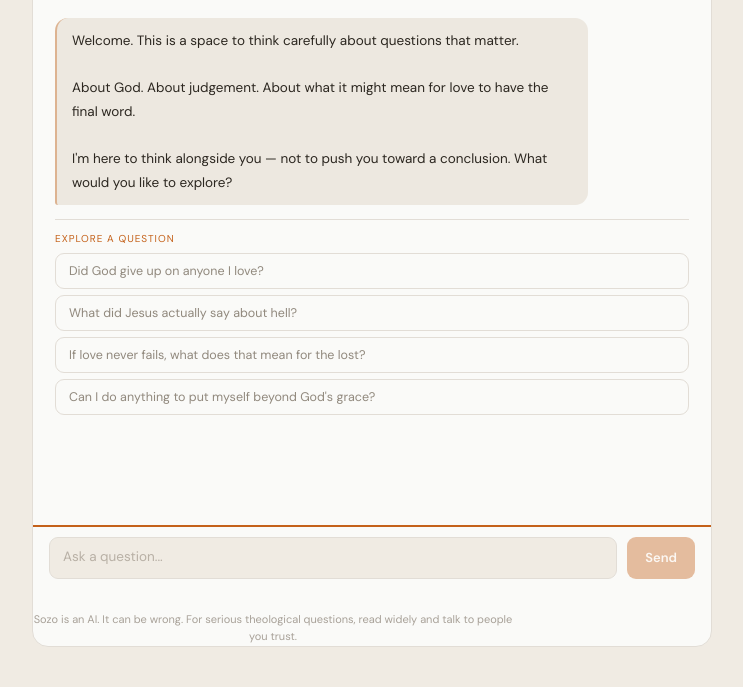
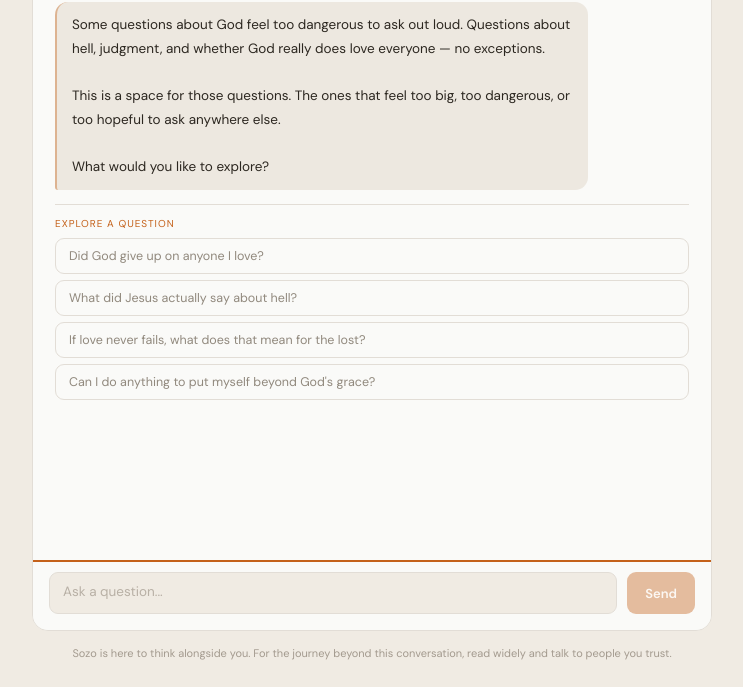
Before and after one commit to switchlearningltd-source/sozogpt, a website: page index.html in a window 1280 px wide. Shown: the part 113-800 px from the top of the page, without its empty margins (268-1011 px from the left). Drawn offline with Linux system fonts and the light colour scheme.

Commit message:
Update index.html

```diff
--- a/index.html
+++ b/index.html
@@ -263,11 +263,11 @@
       <button class="send-btn" id="send-btn" disabled>Send</button>
     </div>
 
-  <p style="margin-top: 16px; font-size: 11px; color: rgba(100,88,72,0.55); text-align: center; font-family: 'DM Sans', sans-serif; line-height: 1.6; max-width: 480px;">
-    Sozo is an AI. It can be wrong. For serious theological questions, read widely and talk to people you trust.
+</div>
+
+  <p style="margin-top: 14px; font-size: 11px; color: rgba(100,88,72,0.55); text-align: center; font-family: 'DM Sans', sans-serif; line-height: 1.6; width: 100%; max-width: 680px;">
+    Sozo is here to think alongside you. For the journey beyond this conversation, read widely and talk to people you trust.
   </p>
-
-</div>
 
   <script>
     const STARTERS = [
@@ -277,7 +277,7 @@
       "Can I do anything to put myself beyond God's grace?"
     ];
 
-    const WELCOME = "Welcome. This is a space to think carefully about questions that matter.\n\nAbout God. About judgement. About what it might mean for love to have the final word.\n\nI'm here to think alongside you — not to push you toward a conclusion. What would you like to explore?";
+    const WELCOME = "Some questions about God feel too dangerous to ask out loud. Questions about hell, judgment, and whether God really does love everyone — no exceptions.\n\nThis is a space for those questions. The ones that feel too big, too dangerous, or too hopeful to ask anywhere else.\n\nWhat would you like to explore?";
 
     const MAX_USER_MESSAGES = 20;
 
```
